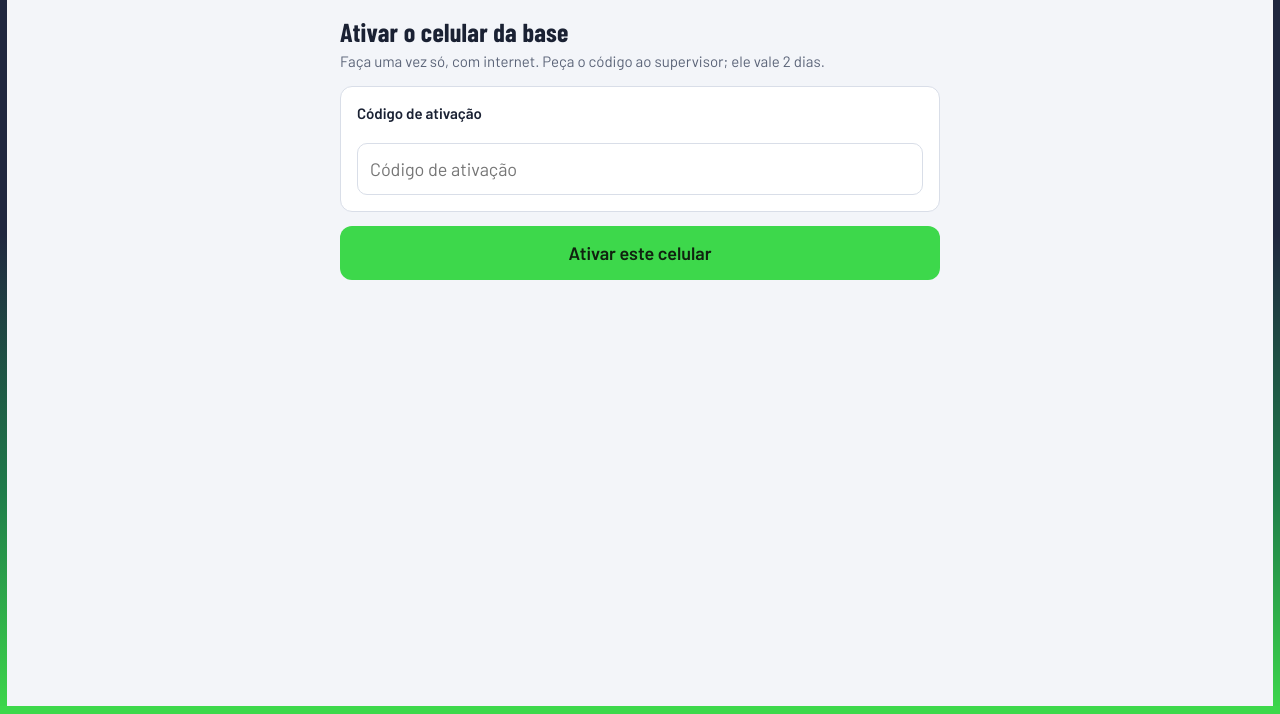
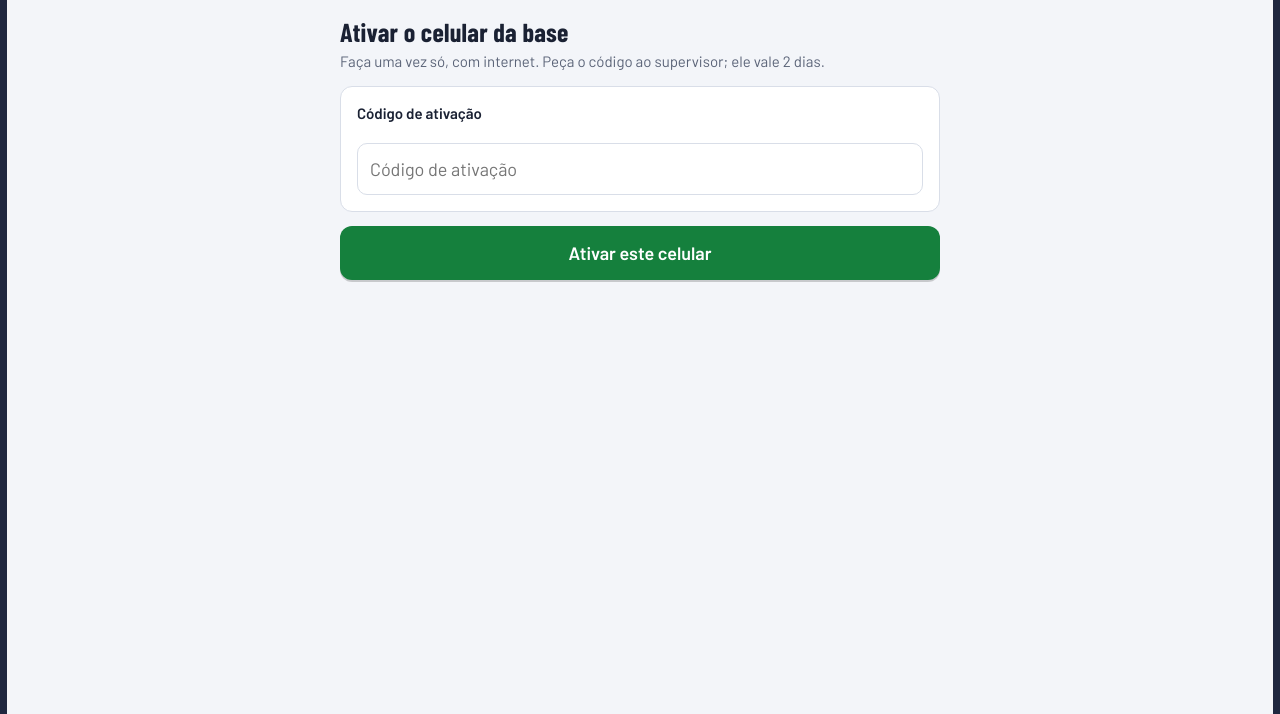
Before and after one commit to brasil-gestao/checklist-bg, a plain HTML site: page index.html in a window 1280 px wide. Shown: the part 86-800 px from the top of the page. Drawn offline with nearby package versions, Linux system fonts and the light colour scheme.

Commit message:
v0.4.1: botao principal verde-escuro; sem base verde no navegador

```diff
--- a/index.html
+++ b/index.html
@@ -58,7 +58,7 @@ textarea{min-height:90px;resize:vertical}
 .info strong{color:var(--fg);font-variant-numeric:tabular-nums}
 button{font:inherit;cursor:pointer}
 .btn{border:0;border-radius:12px;padding:14px 18px;font-weight:600;font-size:18px;min-height:54px}
-.btn-pri{background:var(--marca-verde);color:#10220F;width:100%}
+.btn-pri{background:#15803D;color:#FFFFFF;width:100%;box-shadow:0 2px 0 rgba(0,0,0,.18)}
 .btn-pri:disabled{opacity:.45;cursor:not-allowed}
 .btn-sec{background:transparent;color:var(--fg);border:1.5px solid var(--linha)}
 .lista-check{display:flex;flex-direction:column;gap:10px}
@@ -112,6 +112,12 @@ button{font:inherit;cursor:pointer}
 .moldura-base{position:fixed;left:0;right:0;bottom:0;height:calc(8px + env(safe-area-inset-bottom,0px));background:var(--marca-verde);z-index:6;pointer-events:none}
 main{padding-left:max(20px,calc(env(safe-area-inset-left,0px) + 14px));padding-right:max(20px,calc(env(safe-area-inset-right,0px) + 14px))}
 .barra-acao{bottom:calc(8px + env(safe-area-inset-bottom,0px));padding-bottom:10px;padding-left:max(20px,calc(env(safe-area-inset-left,0px) + 14px));padding-right:max(20px,calc(env(safe-area-inset-right,0px) + 14px))}
+/* Aberto no navegador (antes de instalar): sem a base verde, para o Safari/Chrome não pintar a barra dele de verde */
+@media (display-mode: browser){
+  .moldura-base{display:none}
+  .moldura{background:var(--marca)}
+  .barra-acao{bottom:0;padding-bottom:calc(10px + env(safe-area-inset-bottom,0px))}
+}
 @media (prefers-reduced-motion:no-preference){.item,.cartao-check{transition:border-color .15s}}
 
 .sit.tres{grid-template-columns:1fr 1fr 1fr}
```
